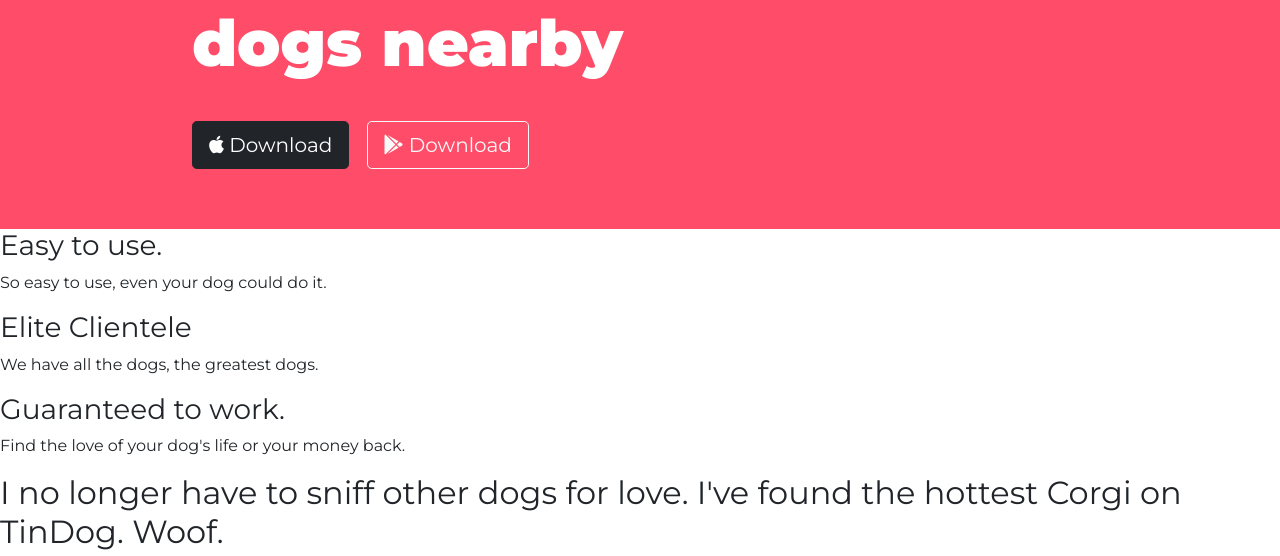
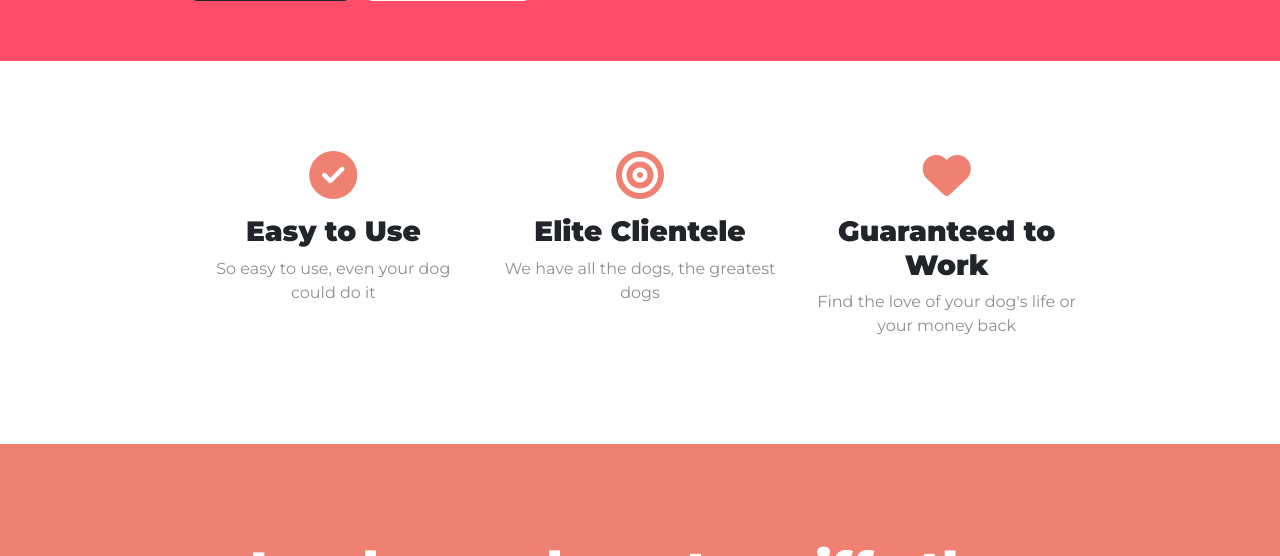
Before and after one commit to HKubinhetz/Bootstrap-Flask, a Flask app: page / in a window 1280 px wide. Shown: the part 471-1027 px from the top of the page. Run offline with Flask 2, Linux system fonts and the light colour scheme; some libraries are stand-ins or nearby versions.

Commit message:
Getting the testimonials and icons done!

```diff
--- a/static/css/styles.css
+++ b/static/css/styles.css
@@ -9,7 +9,14 @@
 
 h1 {
     font-family: 'Montserrat', sans-serif;
-    font-size: 4rem;
+    font-size: 3rem;
+    line-height: 1.5;
+    font-weight: 900;
+}
+
+h2 {
+    font-family: 'Montserrat', sans-serif;
+    font-size: 3rem;
     line-height: 1.5;
     font-weight: 900;
 }
@@ -50,4 +57,70 @@
 .iphone-img {
     width: 60%;
     transform: rotate(25deg);
+    padding-left: 2rem;
 }
+
+/* Bullet Points */
+
+.bullet-points {
+    text-align: center;
+}
+
+/* Features */
+
+#features {
+    padding: 7% 15%;
+}
+
+/* Bullet Points Icons */
+
+.fa-icon {
+    color: #ef8172;
+    padding-bottom: 1rem;
+}
+
+.fa-icon:hover {
+   color: #ff4c68;
+}
+
+
+.bullet-title {
+    font-family: 'Montserrat', sans-serif;
+    font-weight: bold;
+}
+
+.bullet-subtitle {
+    color: #8f8f8f;
+}
+
+/* Testimonials */
+
+#testimonials {
+    background-color: #ef8172;
+    text-align: center;
+    color: white;
+}
+
+.carousel-item {
+    padding: 7% 15%;
+}
+
+.testimonial-image {
+    border-radius: 100%;
+    width: 10%;
+    margin: 20px;
+}
+
+/* Press */
+
+#press {
+    background-color: #ef8172;
+    text-align: center;
+    padding-bottom: 3%;
+}
+
+.press-logo {
+    width: 10%;
+    margin: 20px 20px 5px;
+
+}
--- a/templates/index.html
+++ b/templates/index.html
@@ -87,14 +91,25 @@
 
 <section id="features">
 
-    <h3>Easy to use.</h3>
-    <p>So easy to use, even your dog could do it.</p>
+    <div class="row bullet-points">
+        <div class="container col-lg-4">
+            <i class="fa-solid fa-circle-check fa-icon fa-3x"></i>
+            <h3 class="bullet-title">Easy to Use</h3>
+            <p class="bullet-subtitle">So easy to use, even your dog could do it</p>
+        </div>
 
-    <h3>Elite Clientele</h3>
-    <p>We have all the dogs, the greatest dogs.</p>
+        <div class="container col-lg-4">
+            <i class="fa-solid fa-bullseye fa-icon fa-3x"></i>
+            <h3 class="bullet-title">Elite Clientele</h3>
+            <p class="bullet-subtitle">We have all the dogs, the greatest dogs</p>
+        </div>
 
-    <h3>Guaranteed to work.</h3>
-    <p>Find the love of your dog's life or your money back.</p>
+        <div class="container col-lg-4">
+            <i class="fa-solid fa-heart fa-icon fa-3x"></i>
+            <h3 class="bullet-title">Guaranteed to Work</h3>
+            <p class="bullet-subtitle">Find the love of your dog's life or your money back</p>
+        </div>
+    </div>
 
 </section>
 
```
Also changed, not shown: other parts of templates/index.html (+40 -12 lines).
